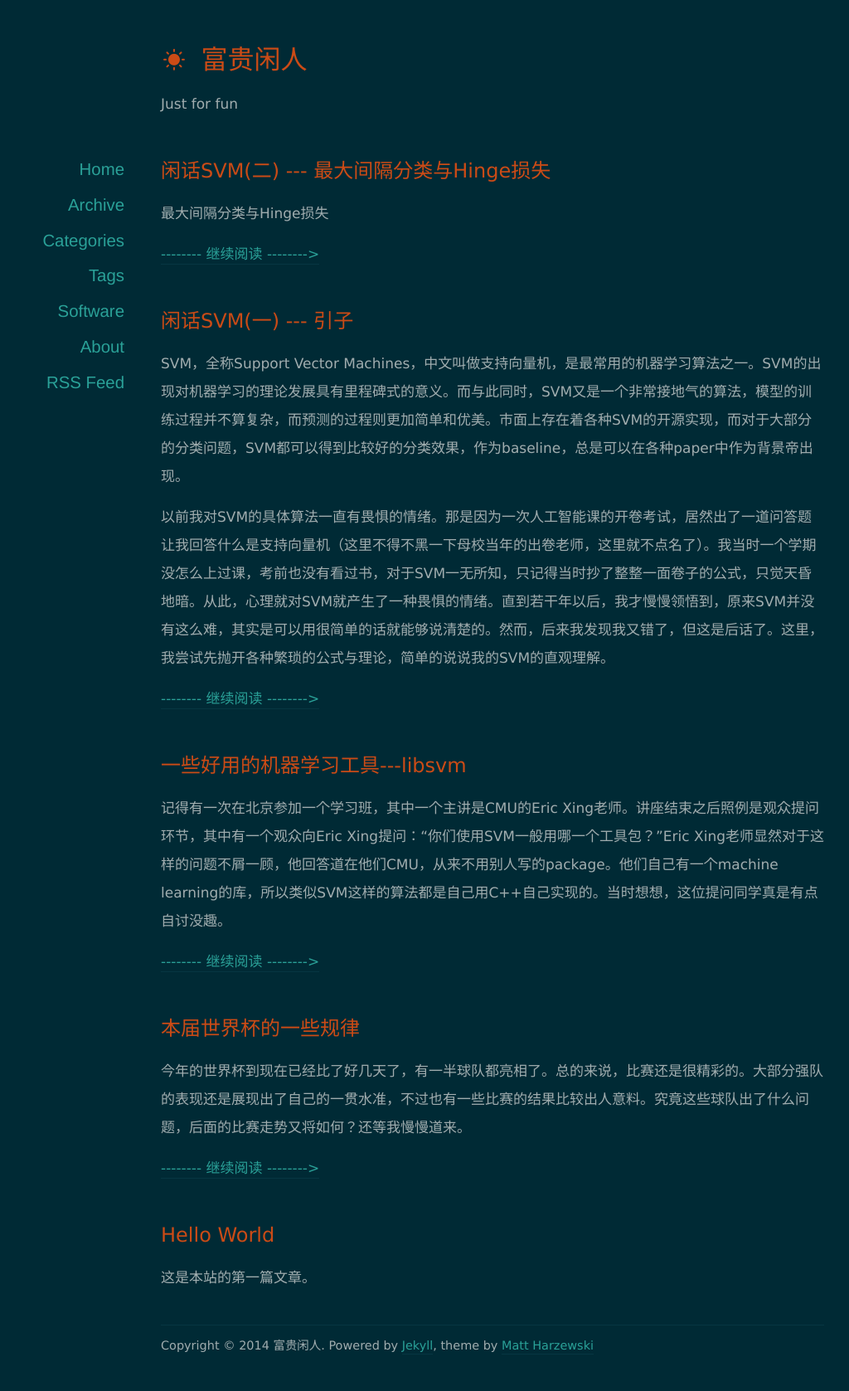
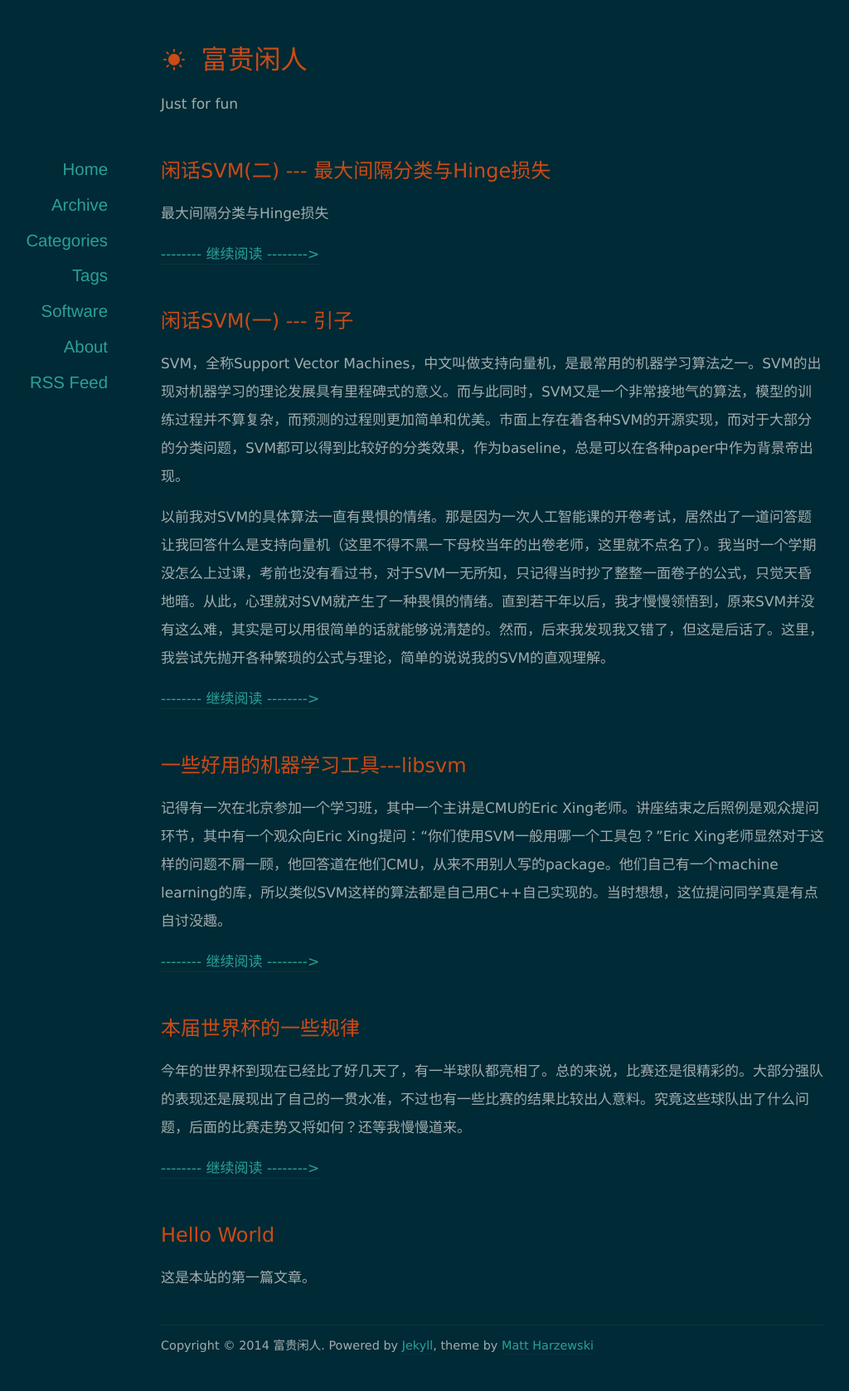
Before and after one commit to orangeprince/orangeprince.github.io, a Jekyll site: the page built from index.html, in a window 1280 px wide. Shown: the whole page at 83% size, without its empty margins (46-1070 px from the left). Built offline with Jekyll 4.4.1, drawn with Linux system fonts in a browser that asks for light colours; nearby versions of some CDN libraries; the list of posts is cut into pages by our own code; comment, search, counter and statistics services are not loaded.

Commit message:
modified:   assets/css/style.css

```diff
--- a/assets/css/style.css
+++ b/assets/css/style.css
@@ -143,7 +143,7 @@ h3 {
 	text-align: right;
 	width: 160px;
 	top: 0;
-	left: -200px;
+	left: -220px;
 }
 
 #sidebar li {
```
